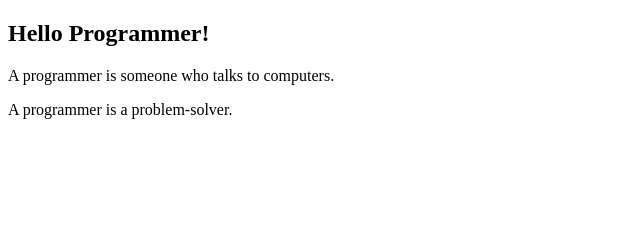
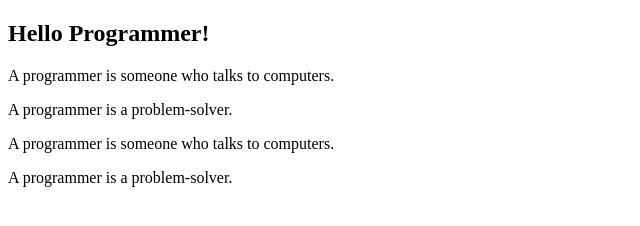
Before and after one commit to amank20011/beta, a plain HTML site: page bootstrap/hello.html in a window 1280 px wide. Shown: the whole page, without its empty margins (0-640 px from the left). Drawn offline with Linux system fonts and the light colour scheme.

Commit message:
added feature

```diff
--- a/bootstrap/hello.html
+++ b/bootstrap/hello.html
@@ -3,11 +3,13 @@
 <head>
     <meta charset="UTF-8">
     <meta name="viewport" content="width=device-width, initial-scale=1.0">
-    <title>Hello World</title>
+    <title>Hello World!</title>
 </head>
 <body>
     <h2>Hello Programmer!</h2>
     <p>A programmer is someone who talks to computers.</p>
     <p>A programmer is a problem-solver.</p>
+    <p>A programmer is someone who talks to computers.</p>
+    <p>A programmer is a problem-solver.</p>
 </body>
 </html>
```
